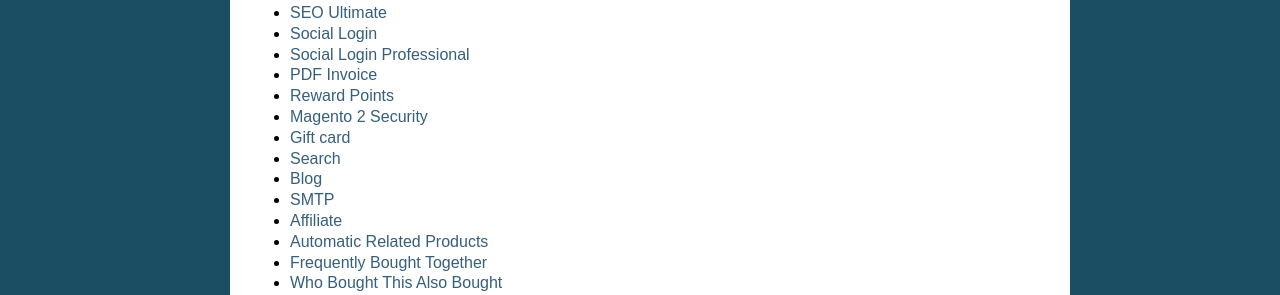
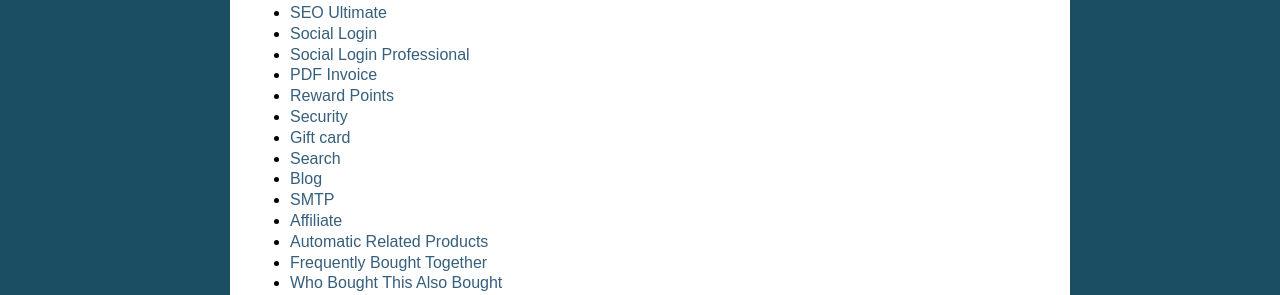
Before and after one commit to magepages/mpdocs, a Sphinx documentation site: the page built from docs/index.rst, in a window 1280 px wide. Shown: the part 449-744 px from the top of the page. Built offline with Sphinx 7.4.7, drawn with Linux system fonts in a browser that asks for light colours; pages that are not in the unit, such as notebooks, are missing from menus.

Commit message:
Update index.md

```diff
--- a/docs/security/index.md
+++ b/docs/security/index.md
@@ -1,4 +1,4 @@
-# Magento 2 Security
+# Security
 
 ## Overview
 Security issues for Magento have left a big question mark in the community of online stores. This problem is specially cared when Magento-based stores which own critical information and huge transactional volume can easily become ideal prey for blackhat hackers to attack. To help online stores prevent brutal break-ins, Mageplaza has developed the Security extension.
```
